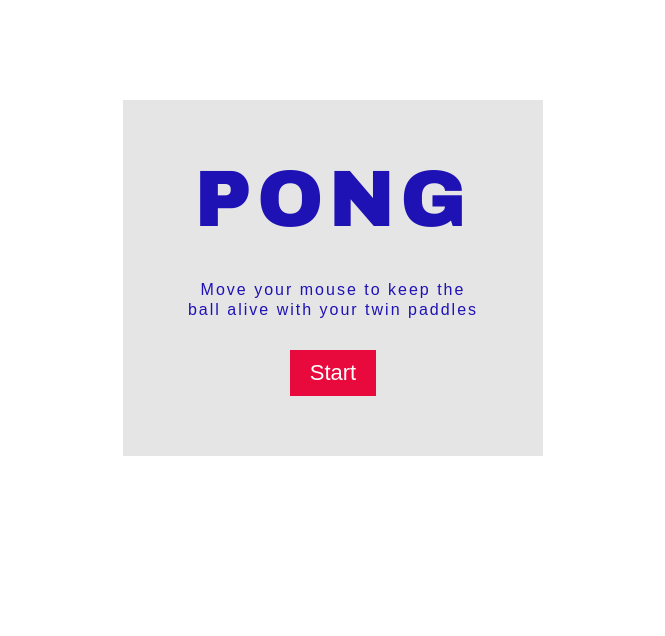
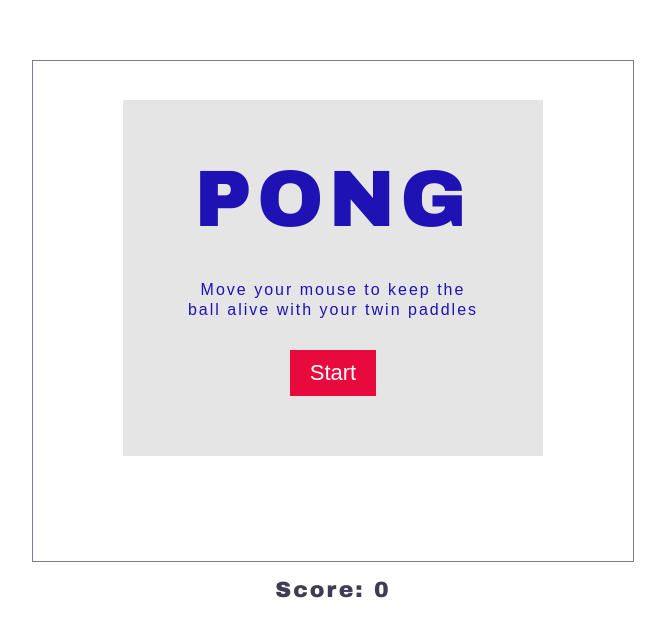
Before and after one commit to flportilla/react-projects, a React (Create React App) app in the folder pong/: page / in a window 1280 px wide. Shown: the top 636 px of the page, without its empty margins (307-972 px from the left). Built offline with nearby package versions, Linux system fonts and the light colour scheme.

Commit message:
Add Canvas and Score components

```diff
--- a/pong/src/App.js
+++ b/pong/src/App.js
@@ -1,11 +1,12 @@
-
 import './App.css';
 import StartScreen from './components/StartScreen';
+import Canvas from './components/Canvas';
 
 function App() {
   return (
     <div className="App">
       <StartScreen />
+      <Canvas />
     </div>
   );
 }
--- a/pong/src/components/Button.jsx
+++ b/pong/src/components/Button.jsx
@@ -2,8 +2,13 @@ import React from 'react'
 import '../styles/Button.css'
 
 function Button({ fade }) {
+
+  function handleClicks() {
+    fade();
+  }
+
   return (
-    <button onClick={fade} className="btn">Start</button>
+    <button onClick={handleClicks} className="btn">Start</button>
   )
 }
 
--- a/pong/src/components/Canvas.jsx
+++ b/pong/src/components/Canvas.jsx
@@ -0,0 +1,20 @@
+import React from 'react'
+import '../styles/Canvas.css'
+import Score from './Score'
+
+function Canvas() {
+
+  return (
+    <div className="container">
+      <canvas
+        height='500'
+        width='600'
+        style={{ border: '1px solid #7a7c8f' }}
+      >
+      </canvas>
+      <Score />
+    </div>
+  )
+}
+
+export default Canvas
--- a/pong/src/components/Score.jsx
+++ b/pong/src/components/Score.jsx
@@ -0,0 +1,10 @@
+import React from 'react'
+import '../styles/Canvas.css'
+
+function Score() {
+  return (
+    <div className='score'>Score: {`${0}`}</div>
+  )
+}
+
+export default Score
--- /dev/null
+++ b/pong/src/styles/Canvas.css
@@ -0,0 +1,20 @@
+.container {
+  display: flex;
+  flex-direction: column;
+  align-items: center;
+  justify-content: center;
+  margin-top: 60px;
+}
+
+.score {
+  padding-top: 2px;
+  line-height: 1;
+  font-weight: bold;
+  font-family: "Arial Black", "Arial Bold", Gadget, sans-serif;
+  text-align: center;
+  letter-spacing: 2px;
+  color: #3f3d54;
+  user-select: none;
+  margin: 15px;
+  font-size: 22px;
+}
```
